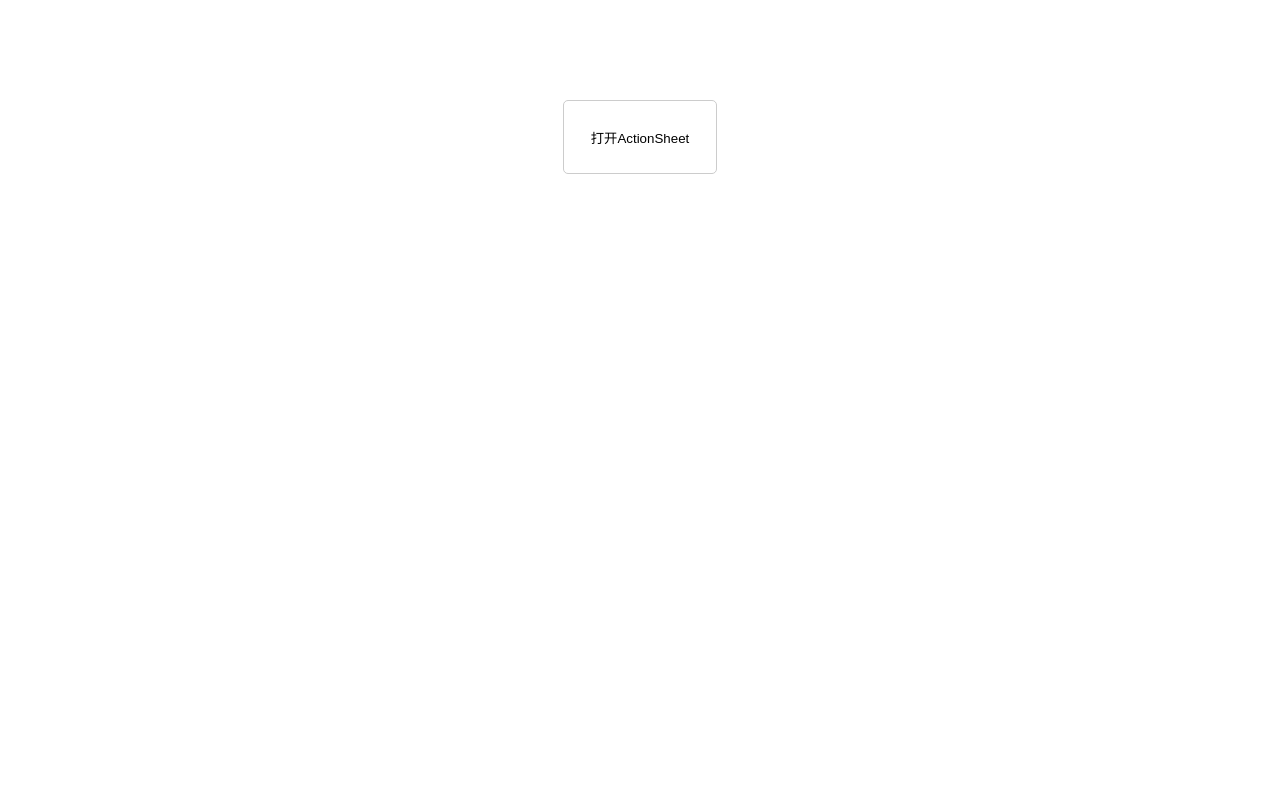
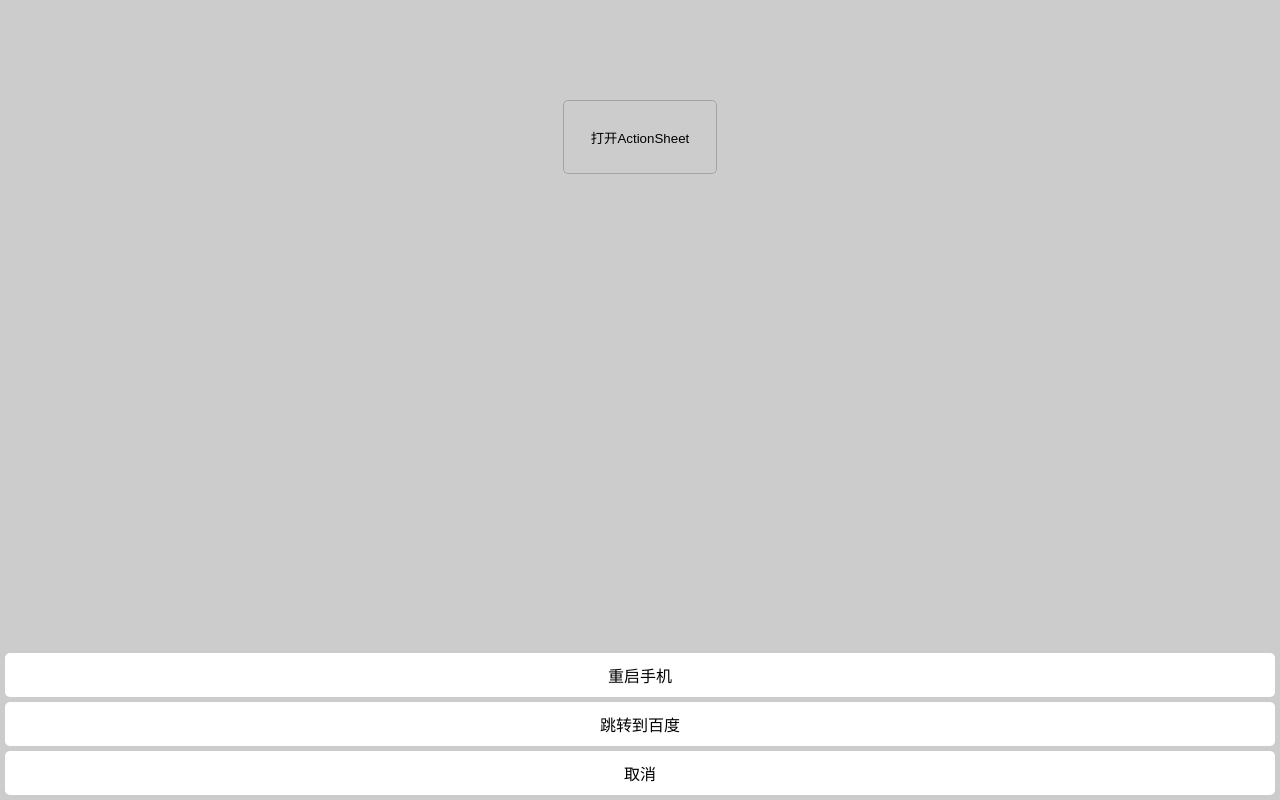
Before and after one commit to hapjs/action-sheet, a website: page index.html in a window 1280 px wide. Drawn offline with Linux system fonts and the light colour scheme.

Commit message:
demo中自动open

```diff
--- a/index.html
+++ b/index.html
@@ -163,6 +163,8 @@
             }
         });
 
+        as.show();
+
         bindTapEvent('#open', function(){
             as.show();
         });
```
